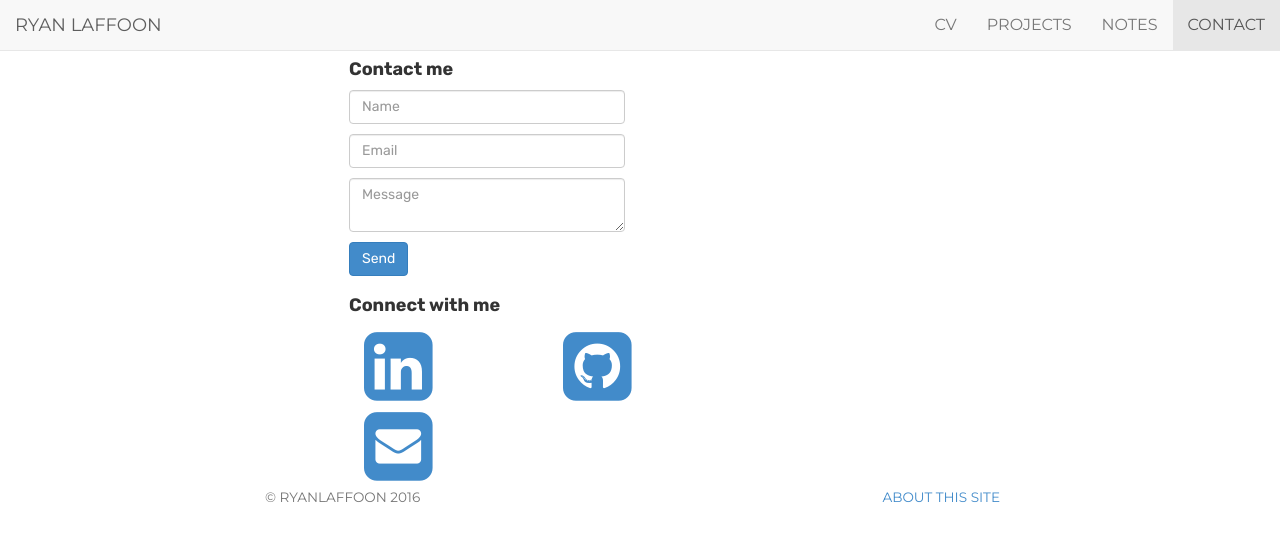
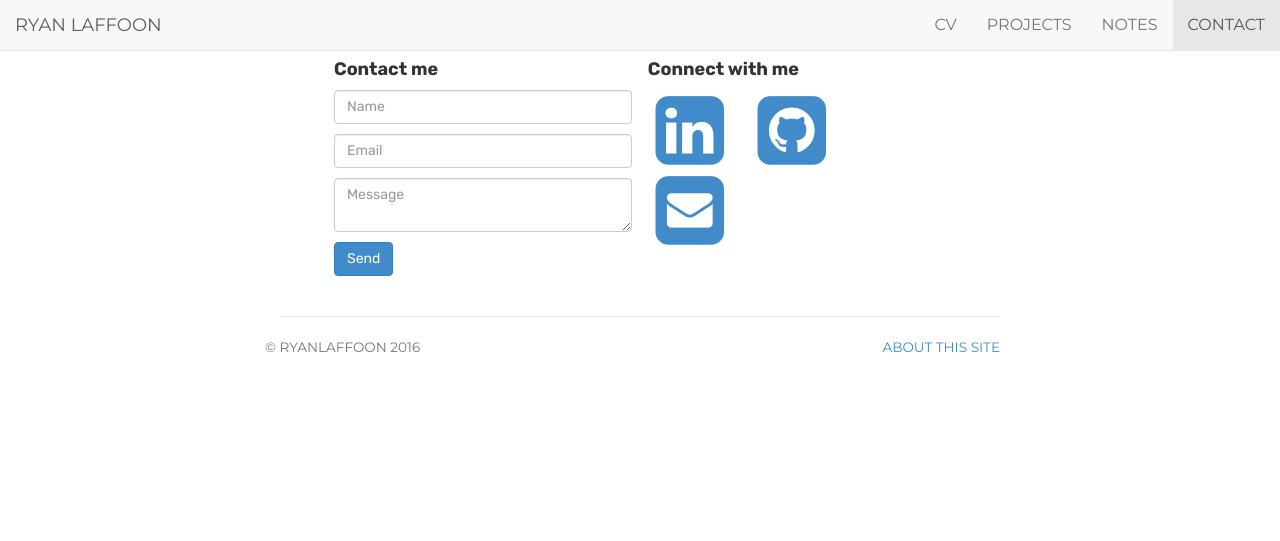
Before and after one commit to ryanlaffoon/ryanlaffoon.github.io, a Jekyll site: the page built from contact/index.html, in a window 1280 px wide. Shown: the top 541 px of the page. Built offline with Jekyll 4.4.1, drawn with Linux system fonts in a browser that asks for light colours.

Commit message:
Update index.html

```diff
--- a/contact/index.html
+++ b/contact/index.html
@@ -7,9 +7,8 @@ notes: passive
 contact: active
 description: Contact information for Ryan Laffoon, A Developer and Musician living and working in Seattle.
 ---
-<div class="contact">
-
-    <div class="contactForm col-md-6">
+<div class="contact row-fluid">
+    <div class="contactForm span6">
         <h4>Contact me</h4>
         <form action="https://formspree.io/ryan_laffoon@msn.com" method="POST">
             <input type="text" class="form-control" name="name" placeholder="Name" required>
@@ -18,7 +17,7 @@ description: Contact information for Ryan Laffoon, A Developer and Musician livi
             <input type="submit" class="btn btn-primary" value="Send">
         </form>
     </div>
-    <div class="contactIcons row-fluid col-md-6">
+    <div class="contactIcons row-fluid span6">
         <h4>Connect with me</h4>
         <div class="contactIcon span4"><a href="https://www.linkedin.com/in/ryan-laffoon/"><i class="fa fa-linkedin-square fa-5x"></i></a></div>
         <div class="contactIcon span4"><a href="https://github.com/ryanlaffoon"><i class="fa fa-github-square fa-5x"></i></a></div>
```
